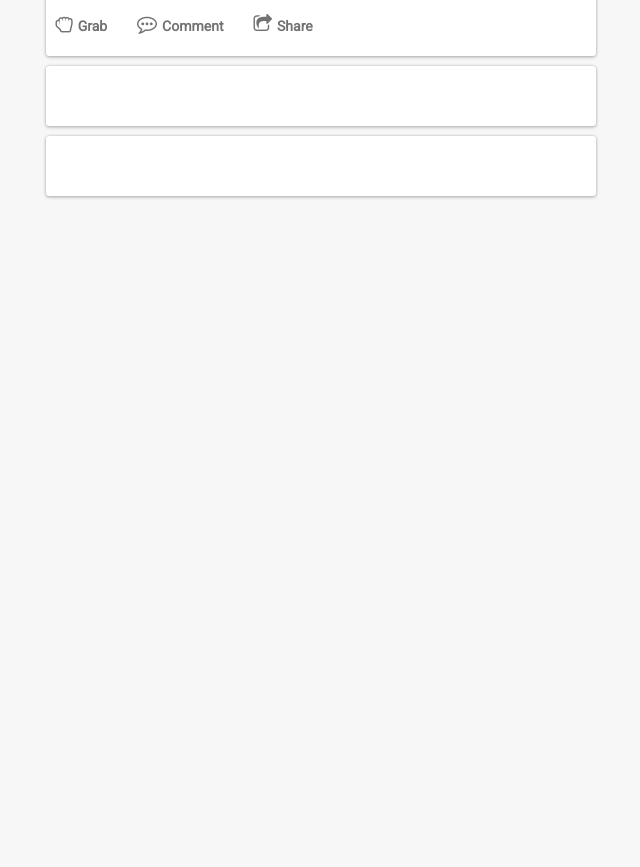
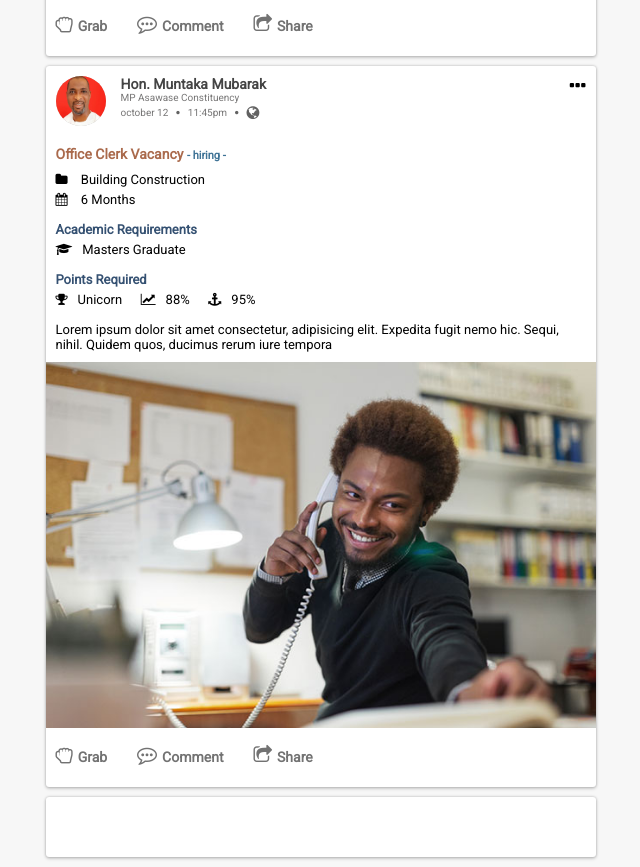
Before and after one commit to AdinanAries/NDC-Project, a website: page public/members_page.html in a window 1280 px wide. Shown: the part 2316-3183 px from the top of the page, without its empty margins (281-921 px from the left). Before the commit the page ends 2522 px from the top, so only its background shows below. Drawn offline with nearby package versions, Linux system fonts and the light colour scheme.

Commit message:
added a post card for displaying office clerk position

```diff
--- a/public/members_page.html
+++ b/public/members_page.html
@@ -255,7 +255,7 @@
                                 </div>
                             </div>
                             <div class="meeting_post_details">
-                                <h1>Discussing the current covid Issue</h1>
+                                <h1>Discussing the current covid Issue <span style="font-size: 11px; color:rgb(63, 115, 150)">- meeting -</span></h1>
                                 <p><i class="fa fa-map-marker" aria-hidden="true"></i>
                                     1234 Koskiosko st, Brookly NY, USA 1486
                                 </p>
@@ -342,7 +342,7 @@
                                 </div>
                             </div>
                             <div class="project_post_details">
-                                <h1 style="margin: 10px 0; color:rgb(170, 106, 76);">Adome Bridge Construction</h1>
+                                <h1 style="margin: 10px 0; color:rgb(170, 106, 76);">Adome Bridge Construction <span style="font-size: 11px; color:rgb(63, 115, 150)">- project -</span></h1>
                                 <p style="margin-bottom: 5px;"><i style="margin-right: 10px;" class="fa fa-folder" aria-hidden="true"></i> Building Construction</p>
                                 <p style="margin-bottom: 15px;"><i style="margin-right: 10px;" class="fa fa-calendar" aria-hidden="true"></i> 6 Months</p>
                                 <div>
@@ -374,7 +374,61 @@
                                 </div>
                             </div>
                         </div>
-                        <div class="section_card"></div>
+                        <div class="section_card job_post_card">
+                            <div class="poster_details">
+                                <div class="poster_profile_pic">
+                                    <img src="pictures/Muntaka.jpg" alt="">
+                                </div>
+                                <div class="poster_name_details_icon">
+                                    <div class="poster_name_detials">
+                                        <h1>Hon. Muntaka Mubarak</h1>
+                                        <p>MP Asawase Constituency</p>
+                                        <div>
+                                            <div style="display: flex; margin-top: 4px;">
+                                                <p>october 12</p>
+                                                <i class="fa fa-circle time_date_visibility_separator" aria-hidden="true"></i>
+                                                 <p>11:45pm</p>
+                                                 <i  class="fa fa-circle time_date_visibility_separator" aria-hidden="true"></i>
+                                                 <i style="margin-top: -2px;" class="fa fa-globe" aria-hidden="true"></i>
+                                            </div>
+                                        </div>
+                                    </div>
+                                    <i class="fa fa-ellipsis-h" aria-hidden="true"></i>
+                                </div>
+                            </div>
+                            <div class="project_post_details">
+                                <h1 style="margin: 10px 0; color:rgb(170, 106, 76);">Office Clerk Vacancy <span style="font-size: 11px; color:rgb(63, 115, 150)">- hiring -</span></h1>
+                                <p style="margin-bottom: 5px;"><i style="margin-right: 10px;" class="fa fa-folder" aria-hidden="true"></i> Building Construction</p>
+                                <p style="margin-bottom: 15px;"><i style="margin-right: 10px;" class="fa fa-calendar" aria-hidden="true"></i> 6 Months</p>
+                                <div>
+                                    <p style="color: #355172; font-weight: bolder; margin: 5px 0;">Academic Requirements</p>
+                                    <p><i style="margin-right: 10px;" class="fa fa-graduation-cap" aria-hidden="true"></i>Masters Graduate</p>
+                                    <p style="font-weight: bolder; color: #355172; margin-bottom: 5px; margin-top: 15px;">Points Required</p>
+                                    <div style="display: flex; justify-content: space-between; width: 200px; margin-bottom: 15px;">
+
+                                        <p><i style="margin-right: 10px;" class='fa fa-trophy' aria-hidden="true"></i>Unicorn</p>
+                                        <p><i style="margin-right: 10px;" class="fa fa-line-chart" aria-hidden="true"></i>88%</p>
+                                        <p><i style="margin-right: 10px;" class="fa fa-anchor" aria-hidden="true"></i>95%</p>
+                                    </div>
+                                </div>
+                                <p style="margin-bottom: 10px;">Lorem ipsum dolor sit amet consectetur, adipisicing elit. Expedita fugit nemo hic. Sequi, nihil. Quidem quos, ducimus rerum iure tempora</p>
+                            </div>
+                            <img style="width: 100%; height: auto;" src="pictures/office_clerk_hiring.jpg" alt="">
+                            <div style="border: none; margin-top: 0px;" class="post_interaction_buttons">
+                                <div>
+                                    <b><i class="fa fa-hand-rock-o" aria-hidden="true"></i>
+                                    <span>Grab</span></b>
+                                </div>
+                                <div style="margin-left: 30px;">
+                                    <b><i class="fa fa-commenting-o" aria-hidden="true"></i>
+                                    <span>Comment</span></b>
+                                </div>
+                                <div style="margin-left: 30px;">
+                                    <b><i class="fa fa-share-square-o" aria-hidden="true"></i>
+                                    <span>Share</span></b>
+                                </div>
+                            </div>
+                        </div>
                         <div class="section_card"></div>
                     </div>
                 </section>
--- a/public/styles/members_page.css
+++ b/public/styles/members_page.css
@@ -279,7 +279,8 @@ main {
 }
 .news_post_card,
 .meeting_post_card,
-.project_post_card {
+.project_post_card,
+.job_post_card {
   padding: 10px 0;
 }
 .poster_details {
```
Also changed, not shown: public/pictures/office_clerk_hiring.jpg (added).
